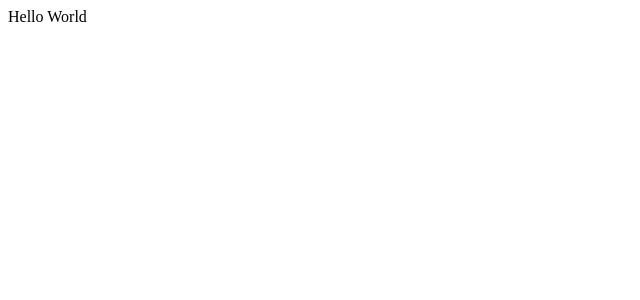
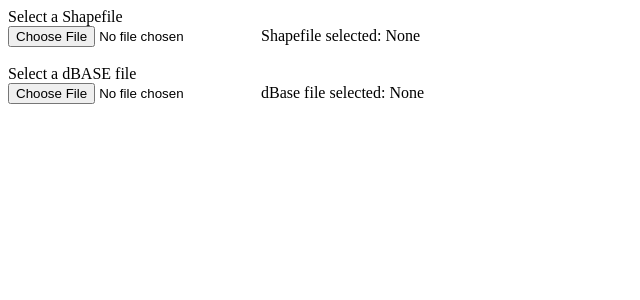
Before and after one commit to lidavid1773/CSE416, a React (Create React App) app: page / in a window 1280 px wide. Shown: the top 300 px of the page, without its empty margins (0-640 px from the left). Built offline with nearby package versions, Linux system fonts and the light colour scheme.

Commit message:
allow users to select shapefiles and dbase files

```diff
--- a/src/App.js
+++ b/src/App.js
@@ -1,5 +1,31 @@
+import { useState } from "react";
+
 const App = () => {
-  return <div>Hello World</div>;
+  /*
+    Shapefiles only contain geographic info, like the borders of a country, not info about subdivisions (e.g. names of states/provinces).
+    For that, we use DBASE files (.dbf).
+  */
+  const [files, setFiles] = useState({ shapefile: null, dbase: null });
+
+  const handleSetFile = (e) => {
+    setFiles({ ...files, [e.target.name]: e.target.value });
+  };
+
+  return (
+    <div>
+      <div>
+        <div>Select a Shapefile</div>
+        <input name="shapefile" type="file" onChange={handleSetFile} />
+        Shapefile selected: {files.shapefile || "None"}
+      </div>
+      <br />
+      <div>
+        <div>Select a dBASE file</div>
+        <input name="dbase" type="file" onChange={handleSetFile} />
+        dBase file selected: {files.dbase || "None"}
+      </div>
+    </div>
+  );
 };
 
 export default App;
```
